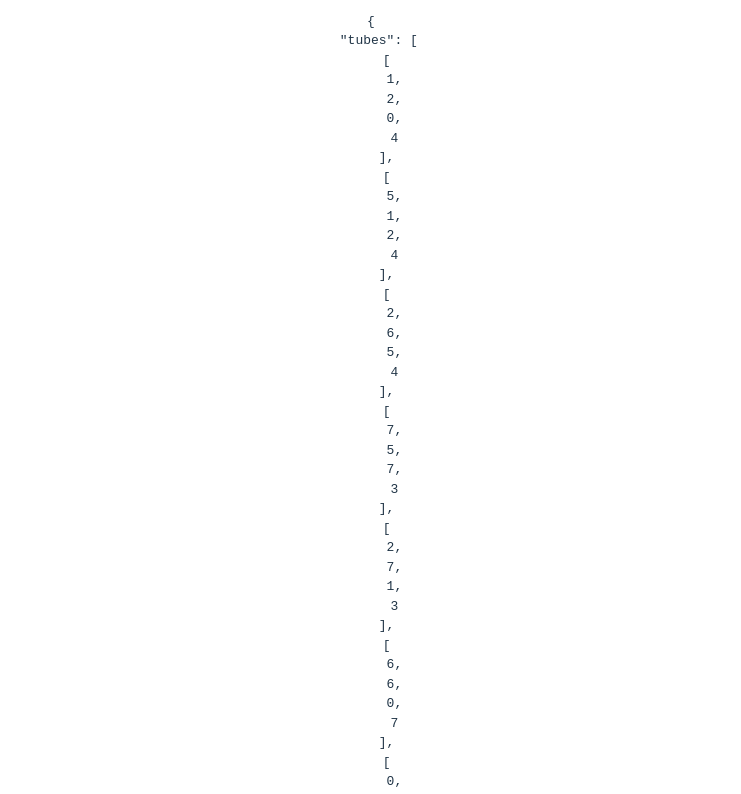
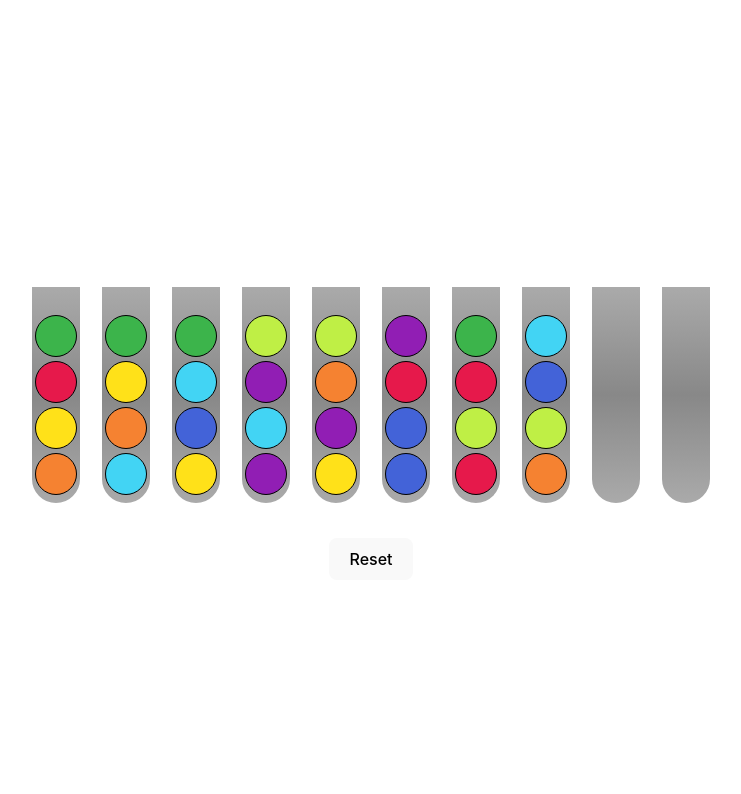
Before and after one commit to kevinsandow/bubble-sort-game, a React (Vite) app: page / in a window 1280 px wide. Shown: the top 794 px of the page, without its empty margins (269-1010 px from the left). Built offline with nearby package versions, Linux system fonts and the light colour scheme.

Commit message:
Remove debug dump

```diff
--- a/src/App.tsx
+++ b/src/App.tsx
@@ -102,7 +102,6 @@ function App() {
           />
         ))}
       </div>
-      <pre>{JSON.stringify(gameState, null, 2)}</pre>
       <button onClick={reset}>Reset</button>
     </>
   );
```
